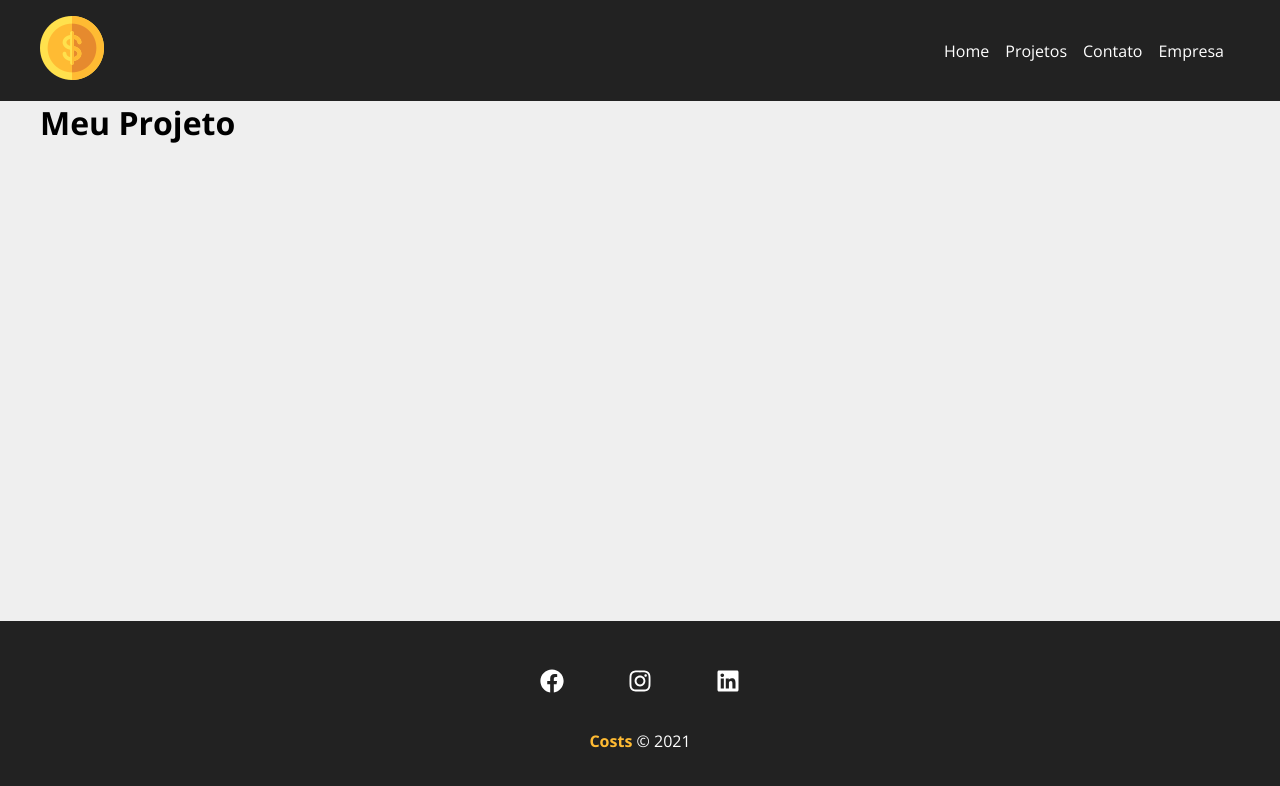
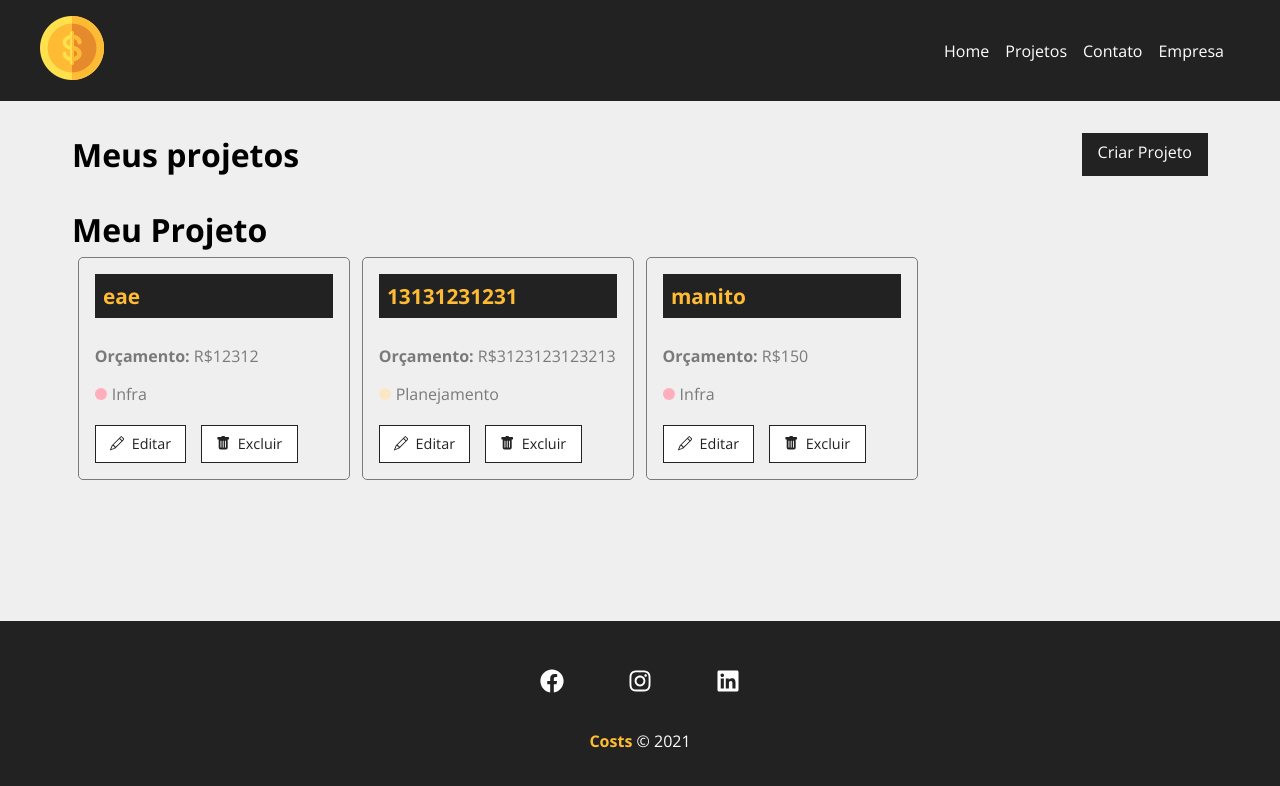
Before and after one commit to while-kaique/Projeto-React_01, a React (Create React App) app in the folder costs/: page /projects in a window 1280 px wide. Shown: the top 786 px of the page. Built offline with nearby package versions, Linux system fonts and the light colour scheme; data requests are answered from the project's data file; the HTML template or start-up script is replaced by a standard one; a web font is replaced by a local one.

Commit message:
Criando layout de Dashboard

```diff
--- a/costs/src/components/pages/Projects.jsx
+++ b/costs/src/components/pages/Projects.jsx
@@ -1,7 +1,15 @@
 import Message from "../layout/Message"
 import { useLocation } from "react-router-dom"
+import styles from "./Projects.module.css"
+import Container from '../layout/Container'
+import LinkButtom from "../layout/LinkButtom"
+import ProjectCard from "../projects/ProjectCard"
+import { useState, useEffect } from "react"
+
 
 function Projects (){
+
+    const [projects, setProjects] = useState([])
 
     const location = useLocation()
 
@@ -10,10 +18,46 @@
         message = location.state.message
     }
 
+    useEffect(()=>{
+
+        fetch('http://localhost:5000/projects', {
+            method: 'GET',
+            headers: {
+                'Content-Type': 'application/json'
+            },
+
+        }).then(resp => {
+            return resp.json()
+        })
+        .then(data => {
+            console.log(data)
+            setProjects(data)
+        })
+        .catch(err => console.log(err))
+
+    }, [])
+
     return (
-        <div>
+        <div className={styles.project_container}>
+            <div className={styles.title_container}>
+                <h1>Meus projetos</h1>
+                <LinkButtom to="/newproject" text="Criar Projeto" />
+            </div>
             <h1>Meu Projeto</h1>
             {message && <Message type="sucess" msg={message}/>}
+            <Container customClass="start">
+                {projects.length > 0 &&
+                projects.map((project)=>{
+                    return <ProjectCard
+                    id={project.id}
+                    name={project.name}
+                    budget={project.budget}
+                    category={project.category.name}
+                    key={project.id}
+                    />
+                })
+                }
+            </Container>
         </div>
     )
 }
--- /dev/null
+++ b/costs/src/components/pages/Projects.module.css
@@ -0,0 +1,11 @@
+.project_container {
+    padding: 2em;
+    width: 100%;
+
+}
+
+.title_container{
+    display: flex;
+    justify-content: space-between;
+    margin-bottom: 2em;
+}
--- /dev/null
+++ b/costs/src/components/projects/ProjectCard.jsx
@@ -0,0 +1,29 @@
+import { Link } from "react-router-dom"
+import styles from "./ProjectCard.module.css"
+
+import {BsPencil, BsFillTrashFill} from 'react-icons/bs'
+
+function ProjectCard ({id, name, budget, category, handleRemove}){
+    const categoryName = category.toLowerCase()
+    return (
+        <div className={styles.project_card}>
+            <h4>{name}</h4>
+            <p>
+                <span>Orçamento:</span> R${budget}
+            </p>
+            <p className={styles.category_text}>
+                <span className={styles[categoryName]}></span> {category}
+            </p>
+            <div className={styles.project_card_actions}>
+                <Link to='/'>
+                    <BsPencil/> Editar
+                </Link>
+                <button>
+                    <BsFillTrashFill/> Excluir
+                </button>
+            </div>
+        </div>
+    )
+}
+
+export default ProjectCard
--- /dev/null
+++ b/costs/src/components/projects/ProjectCard.module.css
@@ -0,0 +1,86 @@
+.project_card {
+    padding: 1em;
+    border: 1px solid #7a7a7a;
+    border-radius: 5px;
+    width: 24%;
+    margin: 0.5%;
+}
+
+.project_card h4 {
+    background-color: #222;
+    color: #FFBB33;
+    padding: .4em;
+    margin-bottom: 1.3em;
+    font-size: 1.3em;
+}
+
+.project_card p {
+    color: #7a7a7a;
+    margin-bottom: 1em;
+}
+
+.project_card p span {
+    font-weight: bold;
+}
+
+.category_text{
+    display: flex;
+    align-items: center;
+}
+
+.category_text span {
+    display: block;
+    width: 12px;
+    height: 12px;
+    border-radius: 50%;
+    background-color: #ccc;
+    margin-right: 5px;
+}
+
+.category_text .infra {
+    background-color: #FFAEBC;
+}
+.category_text .desenvolvimento {
+    background-color: #A0E7E5;
+
+}
+.category_text .desing {
+    background-color: #B4F8C8;
+
+}
+.category_text .planejamento {
+    background-color: #FBE7C6;
+
+}
+
+.project_card_actions {
+    margin-top: 1.2em;
+    display: flex;
+    align-items: center;
+}
+
+.project_card_actions a,
+.project_card_actions button {
+    text-decoration: none;
+    background-color: #FFF;
+    color: #222;
+    font-size: .9em;
+    padding: .6em 1em;
+    margin-right: 1em;
+    cursor: pointer;
+    border: 1px solid #222;
+    display: flex;
+    align-items: center;
+    justify-content: center;
+    transition: .5s;
+}
+
+.project_card_actions svg{
+    margin-right: .5em;
+}
+
+.project_card_actions a:hover,
+.project_card_actions button:hover{
+    background-color: #222;
+    color: #ffbb33;
+}
```
